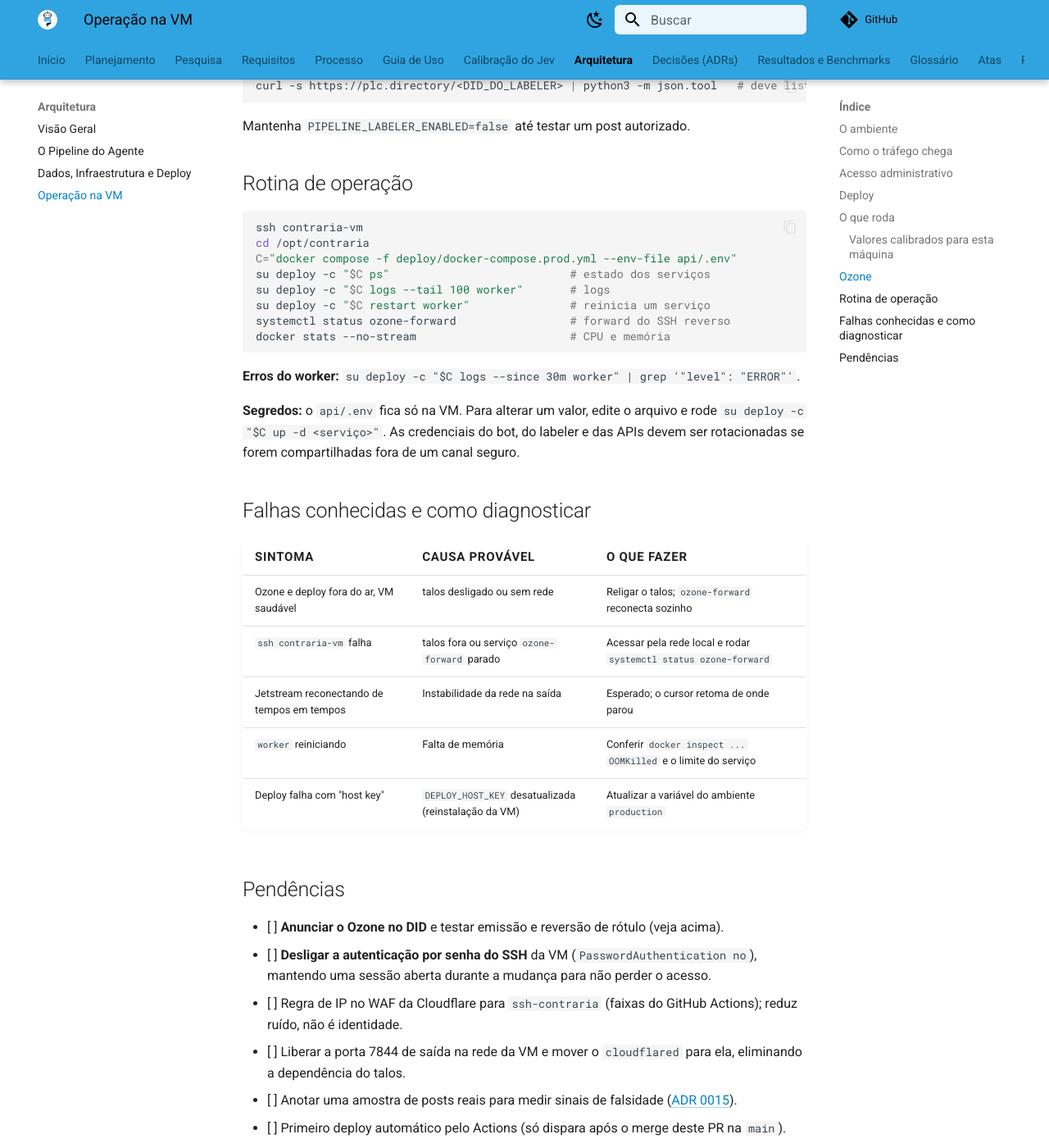
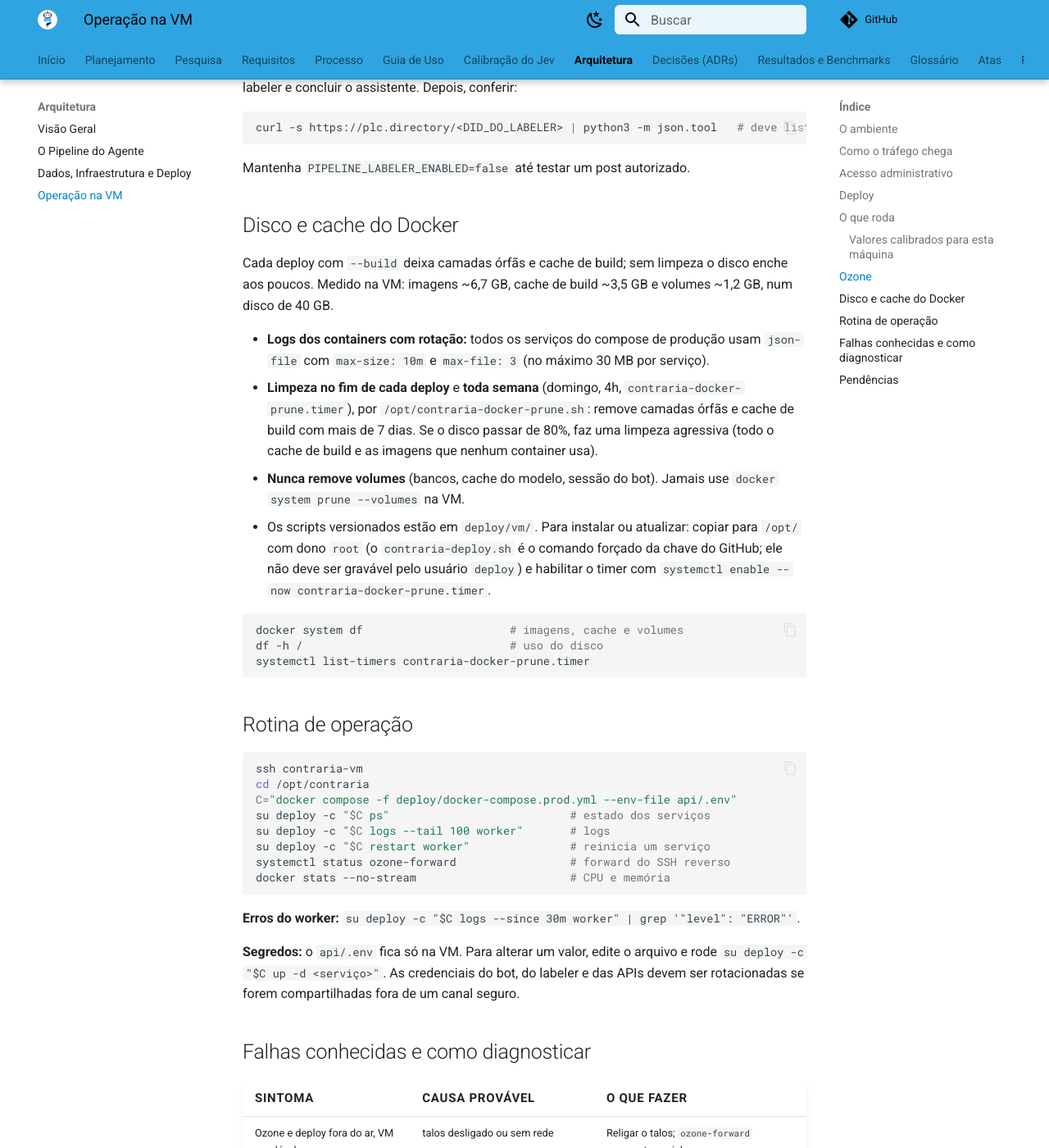
Before and after one commit to moonshinerd/ContrarIA, an MkDocs documentation site: the page built from docs/arquitetura/operacao-vm.md, in a window 1280 px wide and 1400 px high, scrolled down 4102 px. Shown: the whole window at 82% size. Built offline with MkDocs 1.6.1 and Material for MkDocs 9.7.7, drawn with Linux system fonts in a browser that asks for light colours; comment, search, counter and statistics services are not loaded; some of the changed text lies outside the part shown.

Commit message:
feat(deploy): limpeza do Docker, rotação de logs e deploy sem rebuild de docs
- compose de produção: logs de todos os serviços com rotação (10 MB x 3)
- deploy/vm: contraria-deploy.sh (comando forçado da chave do GitHub),
  contraria-docker-prune.sh e timer semanal; a limpeza remove camadas
  órfãs e cache de build antigo e nunca remove volumes
- deploy.yml: reexecução manual e pushes só de documentação não disparam deploy
- docs: seção de disco e cache do Docker, SSH só por chave e pendências

````diff
--- a/docs/arquitetura/operacao-vm.md
+++ b/docs/arquitetura/operacao-vm.md
@@ -40,9 +40,9 @@
   rodando normalmente.
 
 !!! warning "SSH exposto"
-    O hostname `ssh-contraria` é público (não usamos Cloudflare Access). O acesso é protegido só por chave SSH. O
-    root entra somente por chave, mas a autenticação por senha ainda está habilitada para outros usuários da VM
-    (veja [Pendências](#pendencias)).
+    O hostname `ssh-contraria` é público (não usamos Cloudflare Access). O acesso é protegido só por chave SSH: a
+    autenticação por senha está **desligada** na VM (`/etc/ssh/sshd_config.d/00-contraria.conf`) e o root entra somente
+    por chave. A chave do deploy ainda tem `command=` e só executa o script de deploy.
 
 ## Acesso administrativo
 
@@ -59,14 +59,15 @@
 
 ## Deploy
 
-O workflow `.github/workflows/deploy.yml` roda **só em push na `main`** (nunca em `pull_request`) e usa o ambiente
-`production` do GitHub, restrito à branch `main`.
+O workflow `.github/workflows/deploy.yml` roda em **push na `main`** (inclusive o merge de um PR), nunca em
+`pull_request`, e pode ser reexecutado à mão (`workflow_dispatch`). Pushes que mexem só em `docs/**`, `mkdocs.yml` ou
+arquivos `.md` não disparam deploy. Usa o ambiente `production` do GitHub, restrito à branch `main`.
 
 1. O runner instala o `cloudflared` e entra na VM por `cloudflared access ssh`, com a chave `DEPLOY_SSH_KEY`.
 2. No `authorized_keys` do usuário `deploy`, essa chave tem `command="/opt/contraria-deploy.sh",restrict,no-pty`: ela
    **só consegue executar o script de deploy**, sem shell, sem outros comandos e sem forward.
-3. O script faz `git reset --hard origin/main`, `docker compose up -d --build --remove-orphans` e
-   `alembic upgrade head`.
+3. O script faz `git reset --hard origin/main`, `docker compose up -d --build --remove-orphans`,
+   `alembic upgrade head` e a [limpeza do Docker](#disco-e-cache-do-docker).
 4. A identidade do servidor é fixada por `DEPLOY_HOST_KEY`, e não há confiança no primeiro acesso.
 
 | Onde | Nome | Tipo |
@@ -134,6 +135,27 @@
 
 Mantenha `PIPELINE_LABELER_ENABLED=false` até testar um post autorizado.
 
+## Disco e cache do Docker
+
+Cada deploy com `--build` deixa camadas órfãs e cache de build; sem limpeza o disco enche aos poucos. Medido na VM:
+imagens ~6,7 GB, cache de build ~3,5 GB e volumes ~1,2 GB, num disco de 40 GB.
+
+- **Logs dos containers com rotação:** todos os serviços do compose de produção usam `json-file` com `max-size: 10m` e
+  `max-file: 3` (no máximo 30 MB por serviço).
+- **Limpeza no fim de cada deploy** e **toda semana** (domingo, 4h, `contraria-docker-prune.timer`), por
+  `/opt/contraria-docker-prune.sh`: remove camadas órfãs e cache de build com mais de 7 dias. Se o disco passar de 80%,
+  faz uma limpeza agressiva (todo o cache de build e as imagens que nenhum container usa).
+- **Nunca remove volumes** (bancos, cache do modelo, sessão do bot). Jamais use `docker system prune --volumes` na VM.
+- Os scripts versionados estão em `deploy/vm/`. Para instalar ou atualizar: copiar para `/opt/` com dono `root`
+  (o `contraria-deploy.sh` é o comando forçado da chave do GitHub; ele não deve ser gravável pelo usuário `deploy`) e
+  habilitar o timer com `systemctl enable --now contraria-docker-prune.timer`.
+
+```bash
+docker system df                      # imagens, cache e volumes
+df -h /                               # uso do disco
+systemctl list-timers contraria-docker-prune.timer
+```
+
 ## Rotina de operação
 
 ```bash
@@ -166,9 +188,7 @@
 
 ## Pendências {#pendencias}
 
-- [ ] **Anunciar o Ozone no DID** e testar emissão e reversão de rótulo (veja acima).
-- [ ] **Desligar a autenticação por senha do SSH** da VM (`PasswordAuthentication no`), mantendo uma sessão aberta
-  durante a mudança para não perder o acesso.
+- [ ] **Anunciar o Ozone no DID** (a chave esperada em `#atproto_label` é a `did:key` da `OZONE_SIGNING_KEY_HEX`) e testar emissão e reversão de rótulo (veja acima).
 - [ ] Regra de IP no WAF da Cloudflare para `ssh-contraria` (faixas do GitHub Actions); reduz ruído, não é identidade.
 - [ ] Liberar a porta 7844 de saída na rede da VM e mover o `cloudflared` para ela, eliminando a dependência do talos.
 - [ ] Anotar uma amostra de posts reais para medir sinais de falsidade ([ADR 0015](../adr/0015-pre-filtro-tfidf-nao-integrado.md)).
````
Also changed, not shown: deploy/README.md (+3 -0 lines), docs/adr/0020-acesso-vm-tunel-cloudflare.md (+3 -1 lines), 6 other files.
